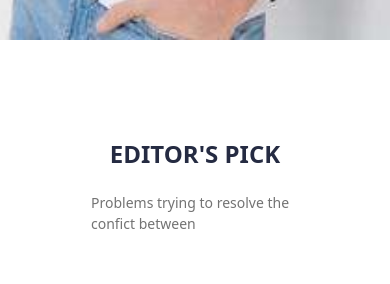
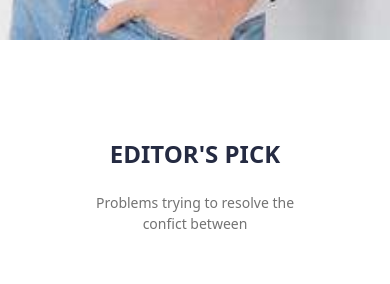
Before and after one commit to hmgny/Frontend_Final_Project_e-commerce, a React (Vite) app: page / in a window 390 px wide. Shown: the part 1300-1584 px from the top of the page. Built offline with nearby package versions, Linux system fonts and the light colour scheme.

Commit message:
category componentinin tasarımı tamamlandı

```diff
--- a/src/components/Category.jsx
+++ b/src/components/Category.jsx
@@ -3,7 +3,7 @@ import React from "react";
 function Category() {
   return (
     <div className="px-8 sm:px-40 flex flex-col items-center py-24 gap-16 ">
-      <div className="max-w-52 sm:max-w-none flex flex-col gap-5 ">
+      <div className="max-w-52 sm:max-w-none flex flex-col gap-5 text-center ">
         <h4 className="h4 font-bold flex justify-center text-textColor">
           EDITOR'S PICK
         </h4>
```
